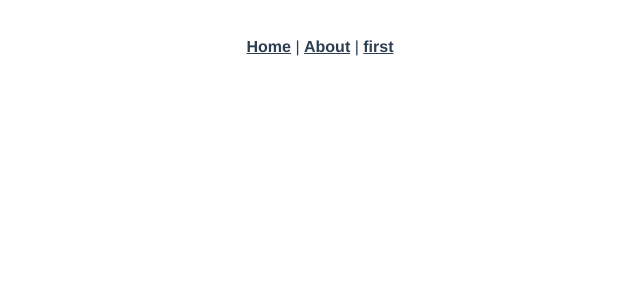
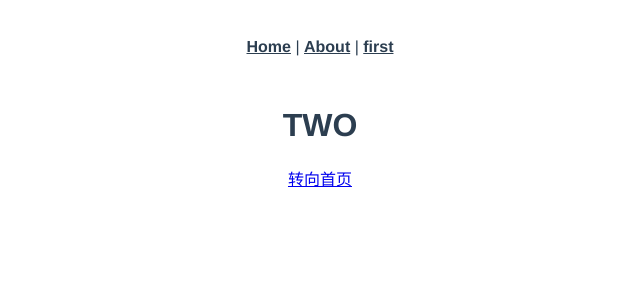
Before and after one commit to sogeisetsu/testhello, a Vue app: page /two in a window 1280 px wide. Shown: the top 300 px of the page, without its empty margins (320-960 px from the left). Built offline with nearby package versions, Linux system fonts and the light colour scheme.

Commit message:
页面跳转

```diff
--- a/src/router/index.js
+++ b/src/router/index.js
@@ -2,6 +2,7 @@ import Vue from 'vue'
 import VueRouter from 'vue-router'
 import Home from '../views/Home.vue'
 import First from "@/views/first.vue"
+import Two from "@/views/two.vue"
 Vue.use(VueRouter)
 
 const routes = [
@@ -20,8 +21,12 @@ const routes = [
   },
   {
     path:"/first",
-    name:First,
+    name:"First",
     component:First
+  },{
+    path:"/two",
+    name:"Two",
+    component:Two
   }
 ]
 
--- /dev/null
+++ b/src/views/two.vue
@@ -0,0 +1,6 @@
+<template>
+	<div>
+        <h1>TWO</h1>
+		<p><router-link to="/">转向首页</router-link></p>
+	</div>
+</template>
```
